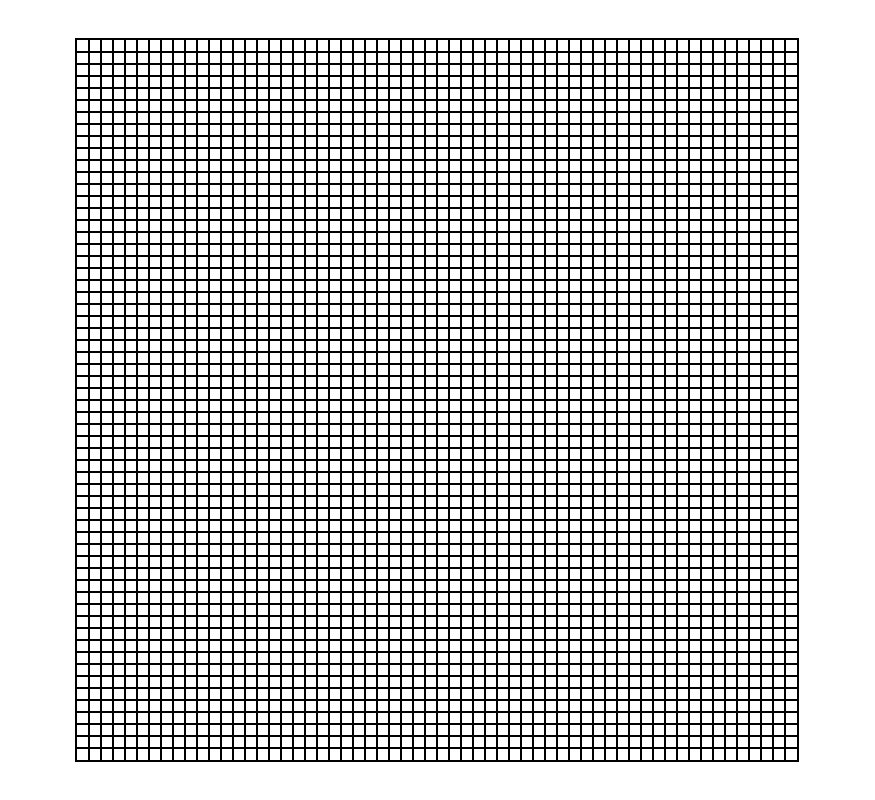
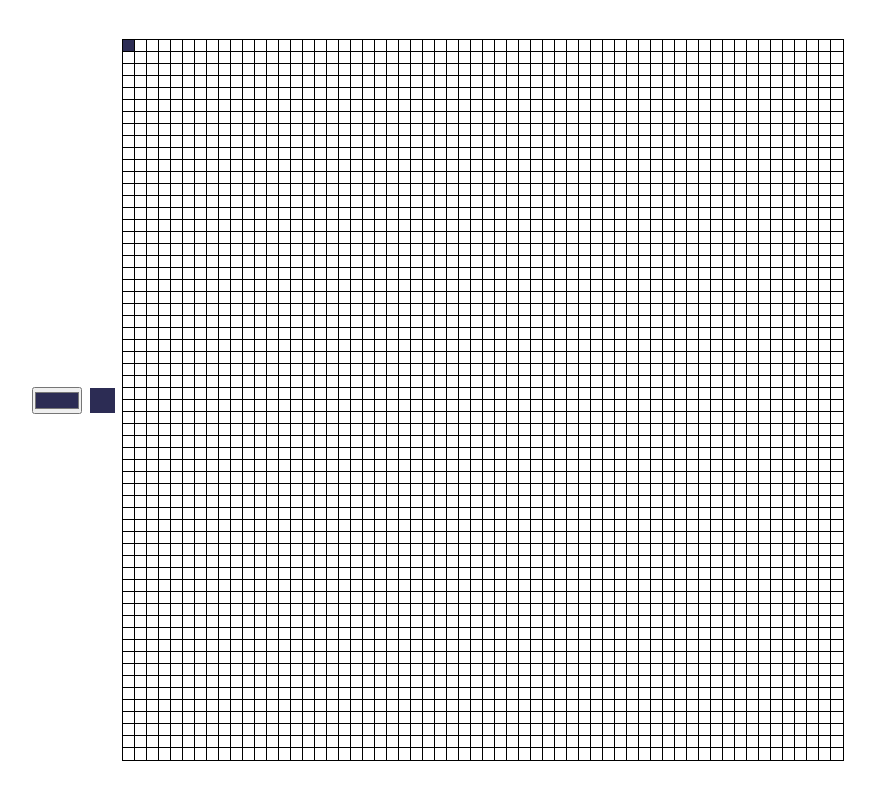
Before and after one commit to Ivanf1/pixel-art-editor, a React (Create React App) app: page / in a window 1280 px wide. Both pictures are taken after a click on the element 286 px from the left and 46 px from the top of the page. Shown: the whole page, without its empty margins (203-1078 px from the left). Built offline with nearby package versions, Linux system fonts and the light colour scheme; the HTML template or start-up script is replaced by a standard one.

Commit message:
feat: color grid cells

```diff
--- a/src/App.js
+++ b/src/App.js
@@ -1,11 +1,45 @@
+import { useState } from "react";
 import useStyles from "./App.styles";
 import Grid from "./components/Grid";
+import ColorPicker from "./components/ColorPicker";
+import { useMemo } from "react";
+
+const blankCell = {
+  color: "#ffffff",
+};
+
+const initialCells = Array.from({ length: 3600 }, () => blankCell);
 
 function App() {
+  const [cells, setCells] = useState(initialCells);
+  const [currentColor, setCurrentColor] = useState("#2C2C54");
+  // const [colorHistory, setColorHistory] = useState([]);
   const classes = useStyles();
+
+  const colorSwatch = useMemo(
+    () => [...new Set(cells.filter((cell) => cell !== blankCell).map((cell) => cell.color))],
+    [cells]
+  );
+
+  // const onSetColor = (color) => {
+  //   setColorHistory(colorHistory.slice(-9).concat(color));
+  //   setCurrentColor(color);
+  // };
+
   return (
     <div className={classes.app}>
-      <Grid />
+      <ColorPicker currentColor={currentColor} onSetColor={setCurrentColor} />
+      <div className={classes.colorSwatchContainer}>
+        {colorSwatch.map((color) => (
+          <div
+            key={color}
+            onClick={() => setCurrentColor(color)}
+            className={classes.colorSwatch}
+            style={{ background: color }}
+          ></div>
+        ))}
+      </div>
+      <Grid cells={cells} setCells={setCells} currentColor={currentColor} />
     </div>
   );
 }
--- a/src/App.styles.js
+++ b/src/App.styles.js
@@ -8,6 +8,17 @@ const useStyles = createUseStyles({
     justifyContent: "center",
     alignItems: "center",
   },
+  colorSwatchContainer: {
+    display: "flex",
+  },
+  colorSwatch: {
+    margin: "0.5rem",
+    padding: 0,
+    width: "25px",
+    height: "25px",
+    border: "none",
+    cursor: "pointer",
+  },
 });
 
 export default useStyles;
--- /dev/null
+++ b/src/components/ColorPicker.js
@@ -0,0 +1,8 @@
+const ColorPicker = ({ currentColor, onSetColor }) => {
+  const colorChange = (e) => {
+    onSetColor(e.target.value);
+  };
+  return <input type="color" value={currentColor} onChange={colorChange} />;
+};
+
+export default ColorPicker;
--- a/src/components/Grid.js
+++ b/src/components/Grid.js
@@ -1,13 +1,34 @@
 import useStyles from "./Grid.styles";
-import { useState } from "react";
 
-const Grid = () => {
-  const [cells] = useState(Array.from({ length: 3600 }));
+const blankCell = {
+  color: "#ffffff",
+};
+
+const Grid = ({ currentColor, cells, setCells }) => {
   const classes = useStyles();
+
+  const updateCell = (i, defaultState) => (e) => {
+    e.preventDefault();
+    setCells(
+      cells.map((cell, cellIdx) => {
+        if (cellIdx === i) {
+          return defaultState ? defaultState : { color: currentColor };
+        }
+        return cell;
+      })
+    );
+  };
+
   return (
     <div className={classes.grid}>
-      {cells.map(() => (
-        <div className={classes.cell}></div>
+      {cells.map((cell, i) => (
+        <div
+          key={i}
+          style={{ background: cell.color }}
+          className={classes.cell}
+          onClick={updateCell(i)}
+          onContextMenu={updateCell(i, blankCell)}
+        ></div>
       ))}
     </div>
   );
--- a/src/components/Grid.styles.js
+++ b/src/components/Grid.styles.js
@@ -7,11 +7,16 @@ const useStyles = createUseStyles({
     gridTemplateColumns: "repeat(60, 1fr)",
     width: "90vh",
     height: "90vh",
-    outline: "2px solid black",
+    // outline: "1px solid black",
   },
   cell: {
     cursor: "pointer",
     outline: "1px solid black",
+    background: "white",
+    transition: "all 30ms linear",
+    "&:hover": {
+      transform: "scale(1.1)",
+    },
   },
 });
 
```
